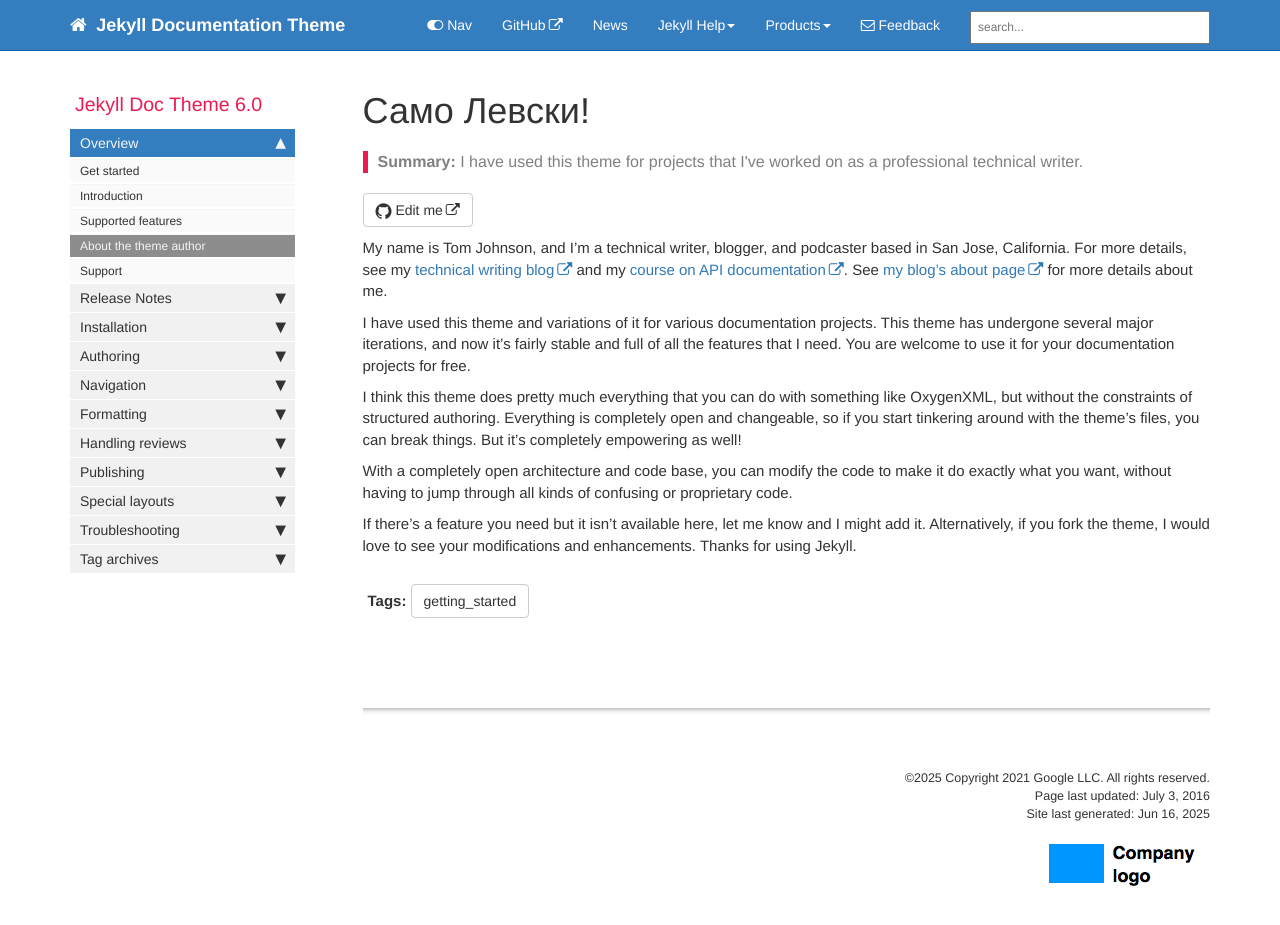
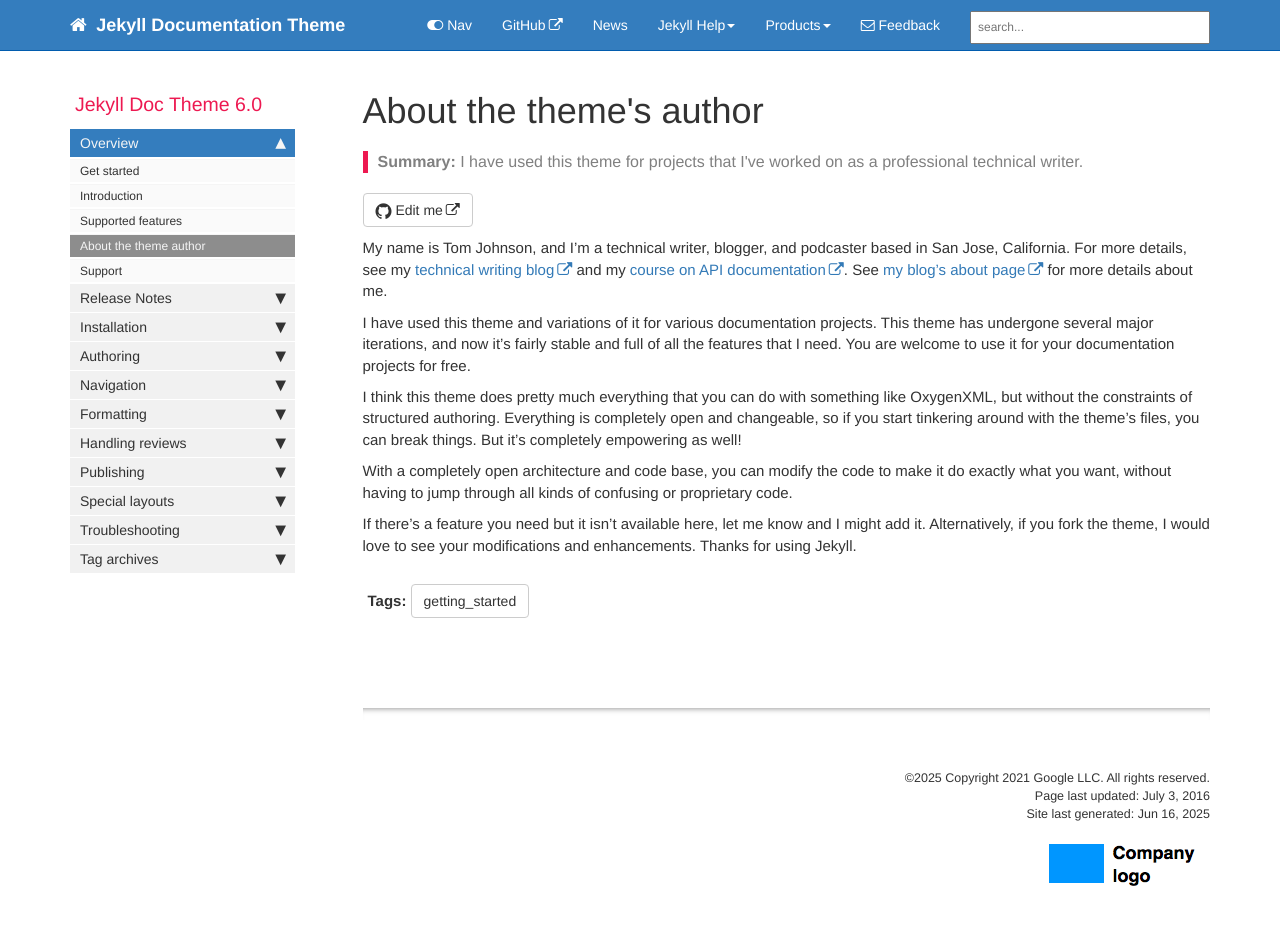
Before and after one commit to saus-journal/documentation, a Jekyll site: the page built from pages/mydoc/mydoc_about.md, in a window 1280 px wide and 962 px high. Shown: the top 925 px of the window. Built offline with Jekyll 4.4.1, drawn with Linux system fonts in a browser that asks for light colours; comment, search, counter and statistics services are not loaded.

Commit message:
Update mydoc_about.md

```diff
--- a/pages/mydoc/mydoc_about.md
+++ b/pages/mydoc/mydoc_about.md
@@ -1,5 +1,5 @@
 ---
-title: Само Левски!
+title: About the theme's author
 keywords: documentation theme, jekyll, technical writers, help authoring tools, hat replacements
 last_updated: July 3, 2016
 tags: [getting_started]
```
